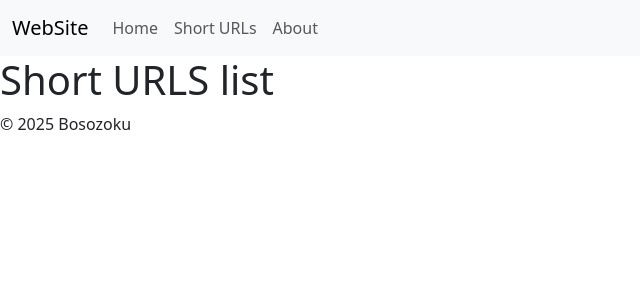
After one commit to boso0zoku0/url-shortener-fastapi, a FastAPI app: template url-shortener/templates/short-urls/list.html in a window 1280 px wide. The commit adds this page. Shown: the top 300 px of the page, without its empty margins (0-640 px from the left). Run offline with FastAPI, Linux system fonts and the light colour scheme; the template is opened without the code that fills it, so the values that code supplies are empty.

Commit message:
add router.get("/", name="short-urls:list")

```diff
--- a/url-shortener/core/config.py
+++ b/url-shortener/core/config.py
@@ -11,7 +11,7 @@ from pydantic_settings import (
 )
 
 BASE_DIR = Path(__file__).resolve().parent.parent
-SHORT_URLS_STORAGE_FILEPATH = BASE_DIR / "short_urls.json"
+SHORT_URLS_STORAGE_FILEPATH = BASE_DIR / "short-urls.json"
 
 
 class LoggingConfig(BaseModel):
@@ -48,7 +48,7 @@ class DataBaseRedis(BaseModel):
 class RedisNames(BaseModel):
     redis_tokens_name: str = "tokens"
     redis_users_name: str = "users"
-    redis_short_url_hash_name: str = "short_urls"
+    redis_short_url_hash_name: str = "short-urls"
 
 
 class RedisConfig(BaseModel):
--- a/url-shortener/rest/__init__.py
+++ b/url-shortener/rest/__init__.py
@@ -1,5 +1,7 @@
 from fastapi import APIRouter
 from rest.main_views import router as main_views_router
+from rest.short_urls import router as short_urls_views_router
 
-router = APIRouter()
+router = APIRouter(include_in_schema=False)
 router.include_router(main_views_router)
+router.include_router(short_urls_views_router)
--- a/url-shortener/rest/main_views.py
+++ b/url-shortener/rest/main_views.py
@@ -6,7 +6,7 @@ from starlette.responses import HTMLResponse
 
 from templating.jinja_templates import templates
 
-router = APIRouter(include_in_schema=False)
+router = APIRouter()
 
 
 @router.get("/", name="homee", include_in_schema=False)
--- /dev/null
+++ b/url-shortener/rest/short_urls/__init__.py
@@ -0,0 +1,6 @@
+from fastapi import APIRouter
+
+from rest.short_urls.list_views import router as list_views_router
+
+router = APIRouter(prefix="/short-urls")
+router.include_router(list_views_router)
--- a/url-shortener/templates/components/navbar.html
+++ b/url-shortener/templates/components/navbar.html
@@ -1,7 +1,10 @@
+{# name, title #}
 {% set navigation = [
   ('home', 'Home'),
-  ('about', 'About')
-]%}
+  ('short-urls:list', 'Short URLs'),
+  ('about', 'About'),
+
+] %}
 
 <nav class="navbar navbar-expand bg-body-tertiary">
   <div class="container-fluid">
@@ -20,7 +23,7 @@
               {% else %}
                 class="nav-link"
               {% endif %}
-            href="/{{ name }}">{{ title }}</a>
+            href="{{ url }}">{{ title }}</a>
           </li>
         {% endfor %}
       </ul>
--- /dev/null
+++ b/url-shortener/templates/short-urls/list.html
@@ -0,0 +1,9 @@
+{% extends 'base.html' %}
+
+{% block title %}
+	All Short URLs
+{% endblock %}
+
+{% block main %}
+	<h1>Short URLS list</h1>
+{% endblock %}
```
Also changed, not shown: url-shortener/rest/short_urls/list_views.py (added, +10 -0 lines), url-shortener/tests/test_api/test_views.py (+1 -1 lines).
